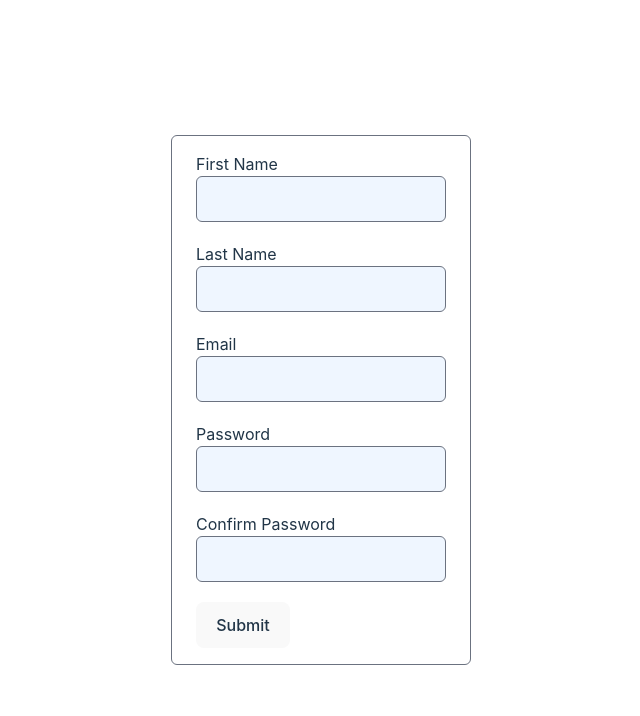
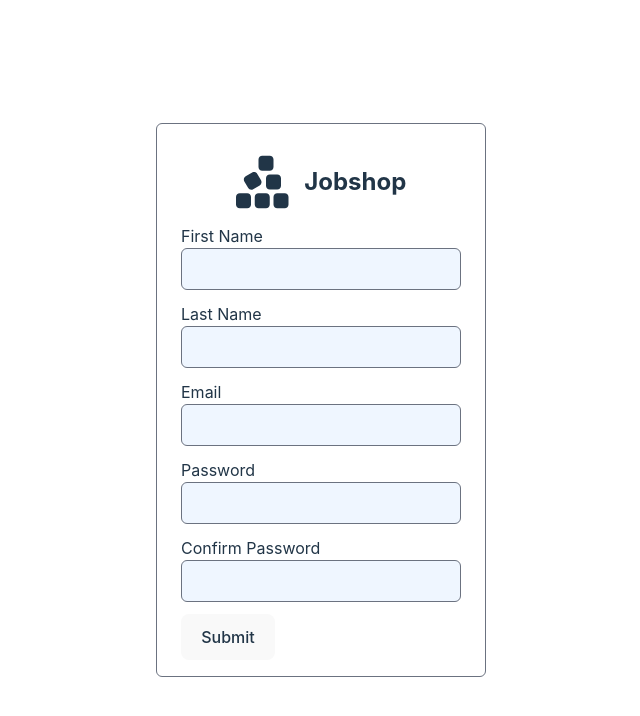
Before and after one commit to seanwongdev/MERN-Jobshop, a React (Vite) app in the folder client/: page /signup in a window 1280 px wide. Shown: the top 716 px of the page, without its empty margins (319-959 px from the left). Built offline with nearby package versions, Linux system fonts and the light colour scheme.

Commit message:
attempting to connect form to database

```diff
--- a/client/src/App.jsx
+++ b/client/src/App.jsx
@@ -1,6 +1,7 @@
 import { Profiler, useState } from 'react'
 import { RouterProvider, createBrowserRouter } from "react-router-dom"
 import Job, { loader as jobLoader} from './features/job/Job';
+import { action as signUpAction } from './features/user/Signup';
 
 import Home from './ui/Home';
 import JobList from './features/job/JobList';
@@ -23,7 +24,8 @@ const router = createBrowserRouter([
   },
   {
     path: "/signup",
-    element: <Signup />
+    element: <Signup />,
+    action: signUpAction
   },
   {
     path: "/dashboard",
--- a/client/src/features/user/Signup.jsx
+++ b/client/src/features/user/Signup.jsx
@@ -1,17 +1,24 @@
-import { Form } from "react-router-dom"
+import { Form, useActionData } from "react-router-dom"
+import { faCubesStacked } from "@fortawesome/free-solid-svg-icons"
+import { FontAwesomeIcon } from "@fortawesome/react-fontawesome"
+
 import Button from "../../ui/Button";
 
 const isValidEmail = (str) => /^[a-zA-Z0-9. _-]+@[a-zA-Z0-9. -]+\. [a-zA-Z]{2,4}$/.test(str);
 
 function Signup() {
+  const formErrors = useActionData()
+
   return (
     <div className="flex justify-center items-center w-screen h-screen">
-      <div className=" border rounded-md px-6 py-4 border-gray-500 w-[300px]">
-
-
+      <div className=" border rounded-md px-6 py-4 border-gray-500 w-[330px]">
+        <div className="flex justify-center items-center py-3">
+          <FontAwesomeIcon className="text-6xl" icon={faCubesStacked} />
+          <span className="text-2xl ms-4 font-bold">Jobshop</span>
+        </div>
 
         <Form method="post">
-          <div className="mb-5 flex flex-col ">
+          <div className="mb-3 flex flex-col ">
             <label className="">First Name</label>
             <input
               type="text"
@@ -21,7 +28,7 @@ function Signup() {
               />
           </div>
 
-          <div className="mb-5 flex flex-col ">
+          <div className="mb-3 flex flex-col ">
             <label className="">Last Name</label>
             <input
               type="text"
@@ -31,7 +38,7 @@ function Signup() {
               />
           </div>
 
-          <div className="mb-5 flex flex-col ">
+          <div className="mb-3 flex flex-col ">
             <label className="">Email</label>
             <input
               type="text"
@@ -39,9 +46,14 @@ function Signup() {
               name="email"
               required
               />
+            {formErrors?.email && (
+              <p className="mt-2 rounded bg-red-100 p-2 text-xs text-red-700">
+                {formErrors.email}
+              </p>
+            )}
           </div>
 
-          <div className="mb-5 flex flex-col ">
+          <div className="mb-3 flex flex-col ">
             <label className="">Password</label>
             <input
               type="password"
@@ -49,9 +61,10 @@ function Signup() {
               name="password"
               required
               />
+
           </div>
 
-          <div className="mb-5 flex flex-col ">
+          <div className="mb-3 flex flex-col ">
             <label className="">Confirm Password</label>
             <input
               type="password"
@@ -60,11 +73,40 @@ function Signup() {
               required
               />
           </div>
-          <Button >Submit</Button>
+          <Button>Submit</Button>
         </Form>
       </div>
     </div>
   )
 }
 
+export async function action({ request }) {
+
+  const formData = await request.formData();
+  const data = Object.fromEntries(formData);
+
+  try {
+    const res = await fetch("/api/v1/users/signup", {
+      method: 'POST',
+      headers: {
+        'Content-Type': 'application/json'
+      },
+      body: JSON.stringify(data)
+    })
+    const output = await res.json();
+    console.log(output)
+
+  } catch (err) {
+    console.log(err)
+    return err;
+  }
+
+  // const errors = {};
+  // if (!isValidEmail(data.email))
+  //   errors.email =
+  //     "Kindly fill in a valid email";
+
+  // if (Object.keys(errors).length > 0) return errors;
+}
+
 export default Signup
--- a/client/src/index.css
+++ b/client/src/index.css
@@ -4,7 +4,7 @@
 
 @layer components {
   .input {
-    @apply w-full rounded-md border bg-blue-50 border-gray-500 px-4 py-2 text-sm transition-all duration-300 placeholder:text-stone-400  md:px-6 md:py-3;
+    @apply w-full rounded-md border bg-blue-50 border-gray-500 px-4 py-2 text-sm transition-all duration-300 placeholder:text-stone-400  md:px-6 md:py-2.5;
   }
 }
 
```
